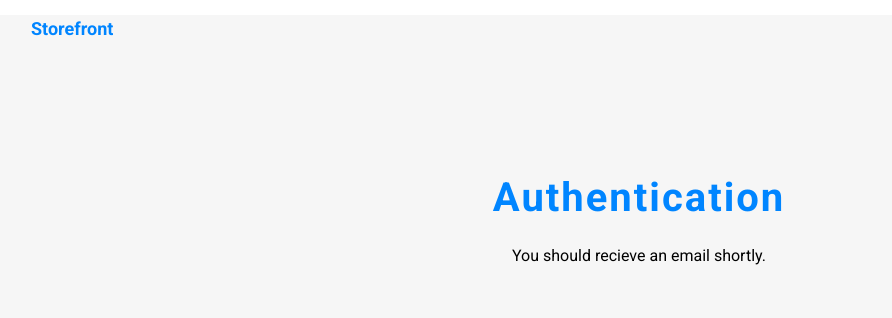
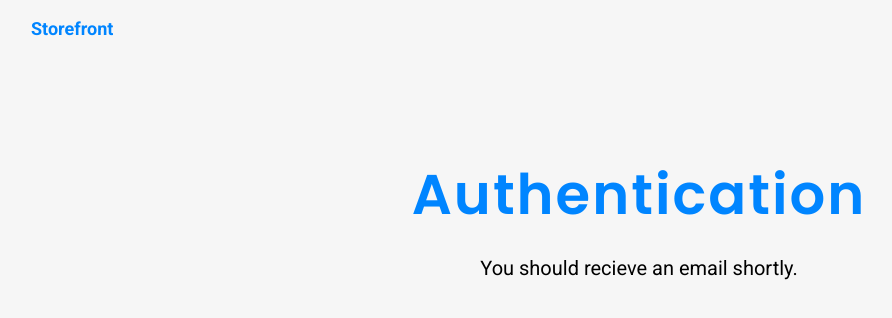
Before and after one commit to amt-augustineopokukesse/my-storefront-frontend, a React (Vite) app: page /authnotification in a window 1280 px wide. Shown: the top 318 px of the page, without its empty margins (1-893 px from the left). Built offline with nearby package versions, Linux system fonts and the light colour scheme.

Commit message:
auth update

```diff
--- a/src/Redux/AuthSlice.ts
+++ b/src/Redux/AuthSlice.ts
@@ -56,7 +56,7 @@ export const sendEmail = createAsyncThunk(
     'auth/sendEmail',
     async (userEmail: ResetPwEmail, { rejectWithValue }) => {
       try {
-        const response = await axios.post('https://reqres.in/api/users', userEmail);
+        const response = await axios.post(`${API_BASE_URL}/reset`, userEmail);
         return response.data;
       } catch (error:any) {
         return rejectWithValue(error.message);
--- a/src/assets/styles/authenticationStyles/AuthNotification.scss
+++ b/src/assets/styles/authenticationStyles/AuthNotification.scss
@@ -9,16 +9,17 @@
     width: 30rem;
     height: 10rem;
     .note-header{
+        font-family: 'Poppins';
         margin: 0;
-        font-family: 'Roboto';
-        font-size: 40px;
+        font-size: 56px;
         letter-spacing: 2px;
         font-weight: 600;
         color: #0085FF;
     }
     .note-text{
         margin: 0;
-        font-family: roboto;
+        font-family: 'Roboto';
+        font-size: 20px;
     }
     .note-login-button{
         width: 11rem;
--- a/src/assets/styles/authenticationStyles/SuccessfulNotification.scss
+++ b/src/assets/styles/authenticationStyles/SuccessfulNotification.scss
@@ -10,7 +10,7 @@
     height: 10rem;
     .auth-login-header{
         margin: 0;
-        font-family: roboto;
+        font-family: 'Poppins';
         font-size: 43px;
         letter-spacing: 2px;
         font-weight: 600;
@@ -18,7 +18,7 @@
     }
     .auth-login-text{
         margin: 0;
-        font-family: roboto;
+        font-family: 'Roboto';
         font-size: 18px;
     }
     .auth-login-button{
--- a/src/index.scss
+++ b/src/index.scss
@@ -20,9 +20,12 @@ a:hover {
 }
 
 body {
-  margin: 0;
+  margin: 0%;
+  padding: 0%;
   display: flex;
   place-items: center;
   min-width: 320px;
   min-height: 100vh;
+  background-color: #f6f6f6;
+
 }
```
